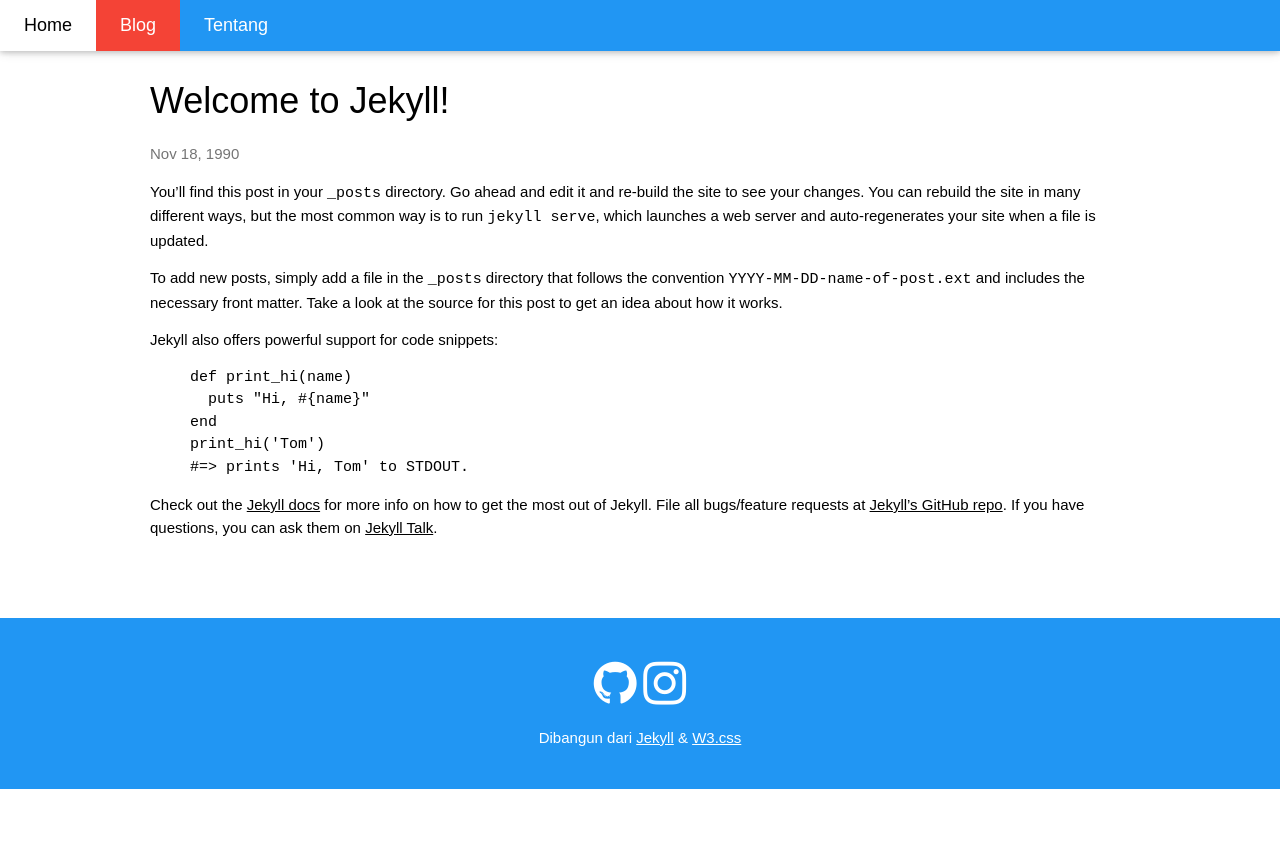
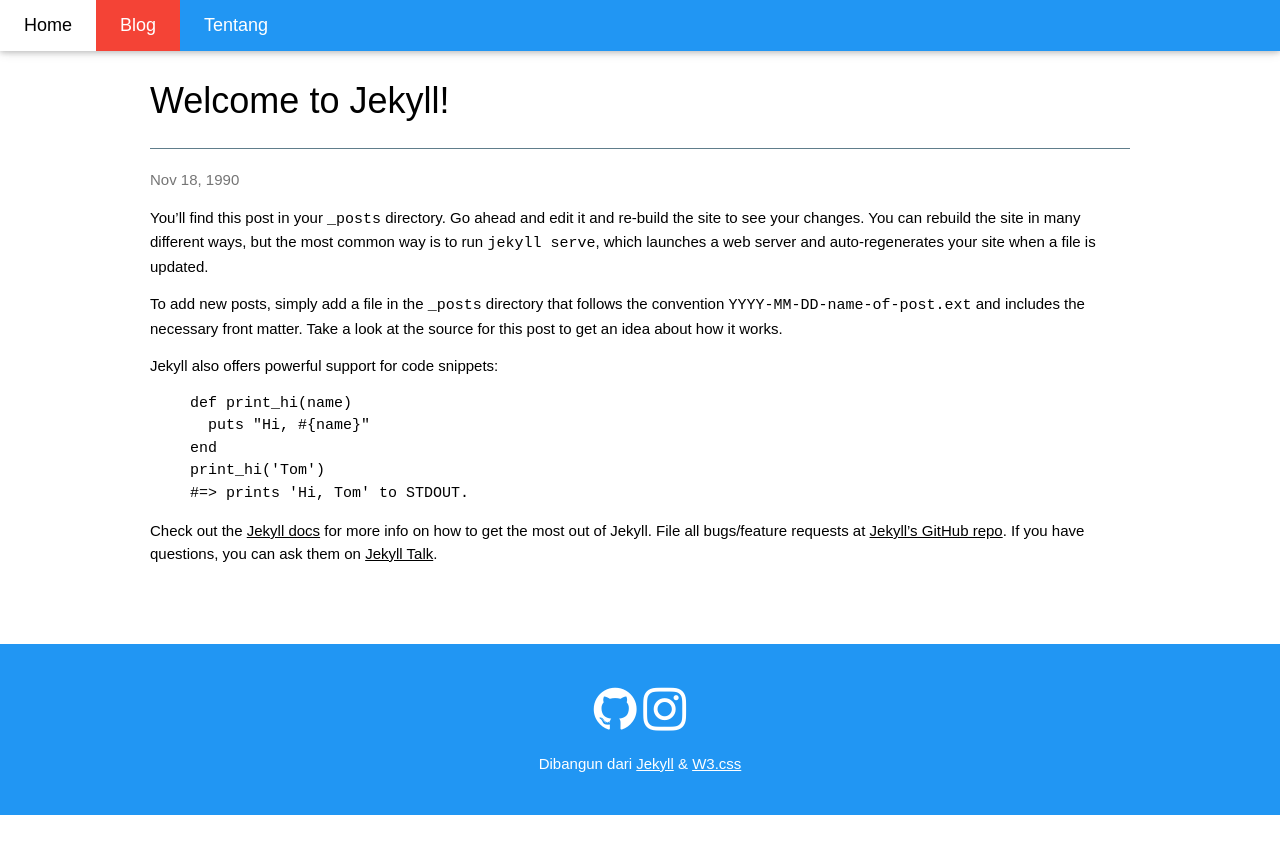
Before and after one commit to Bagus18/Bagus18.github.io, a Jekyll site: the page built from _posts/1990-11-18-welcome-to-jekyll.markdown, in a window 1280 px wide. Shown: the top 854 px of the page. Built offline with Jekyll 4.4.1, drawn with Linux system fonts in a browser that asks for light colours; nearby versions of some CDN libraries; some web fonts are replaced; library files that are not in the unit come from our copies.

Commit message:
Update Thu, Nov 02, 2017  8:03:11 PM

```diff
--- a/_layouts/post.html
+++ b/_layouts/post.html
@@ -28,7 +28,7 @@
 
   <header class="post-header">
     <h1 class="post-title" itemprop="name headline">{{ page.title }}</h1>
-	<div class="w3-border-blue-grey"></div>
+	<hr class="w3-border-blue-grey"/>
     <p class="post-meta w3-text-grey"><time datetime="{{ page.date | date_to_xmlschema }}" itemprop="datePublished">{{ page.date | date: "%b %-d, %Y" }}</time>{% if page.author %} • <span itemprop="author" itemscope itemtype="http://schema.org/Person"><span itemprop="name">{{ page.author }}</span></span>{% endif %}</p>
   </header>
 
```
